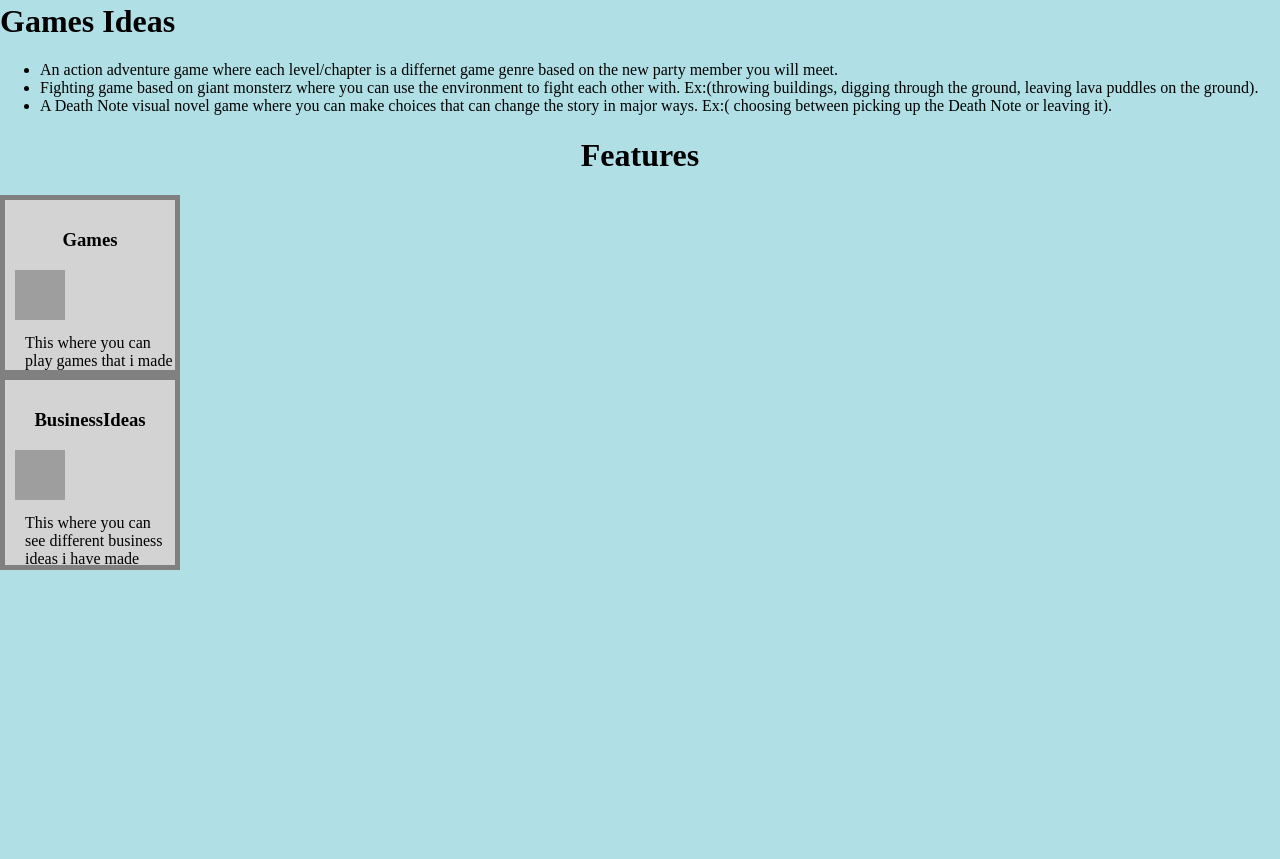
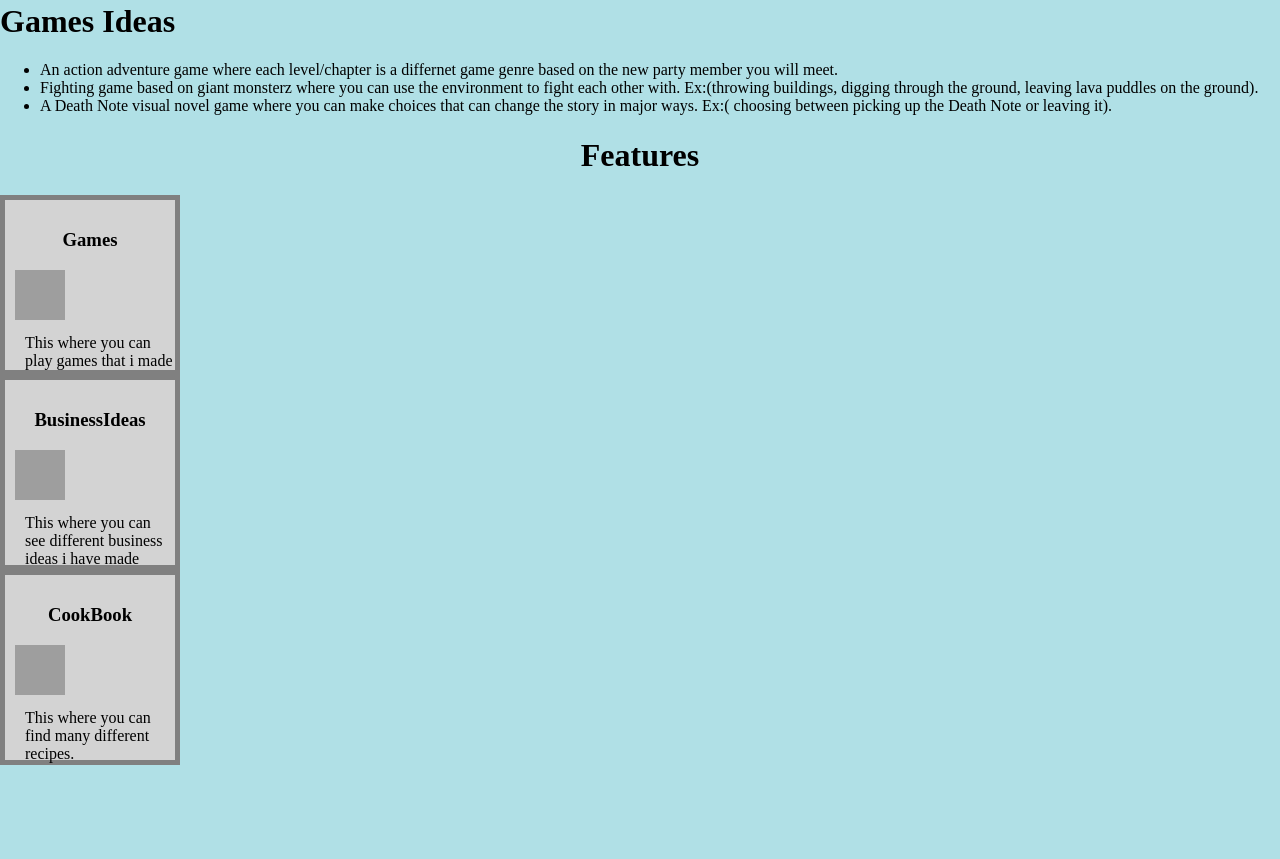
Before and after one commit to cdivinity/-ITMD442-Lab1-2-, a plain HTML site: page index.html in a window 1280 px wide. Shown: the part 717-1576 px from the top of the page. Before the commit the page ends 1381 px from the top, so only its background shows below. Drawn offline with Linux system fonts and the light colour scheme; grey boxes are pictures that could not be loaded.

Commit message:
Update index.html

```diff
--- a/index.html
+++ b/index.html
@@ -96,6 +96,17 @@ text-align: center;
 
 
 }
+.div5{
+
+ width: 150px;
+   height: 165px;
+  padding: 10px;
+  border: 5px solid gray;
+  margin: 0;
+  background-color: lightgrey;
+
+
+}
 .pgames{
  width: 150px;
    height: 150px;
@@ -170,6 +181,12 @@ text-align: center;
 <p class="pgames" class="center">This where you can see different business ideas i have made</p>
 </div>
 
+ <div class="div5">
+<h3 class="center">CookBook</h3>
+     <img  src="https://cdn-icons-png.freepik.com/256/3448/3448102.png?semt=ais_white_label" alt="games" class="center" width="50" height="50" >
+<p class="pgames" class="center">This where you can find many different recipes.</p>
+</div>
+
 </div>
 </body>
 </html>
```
